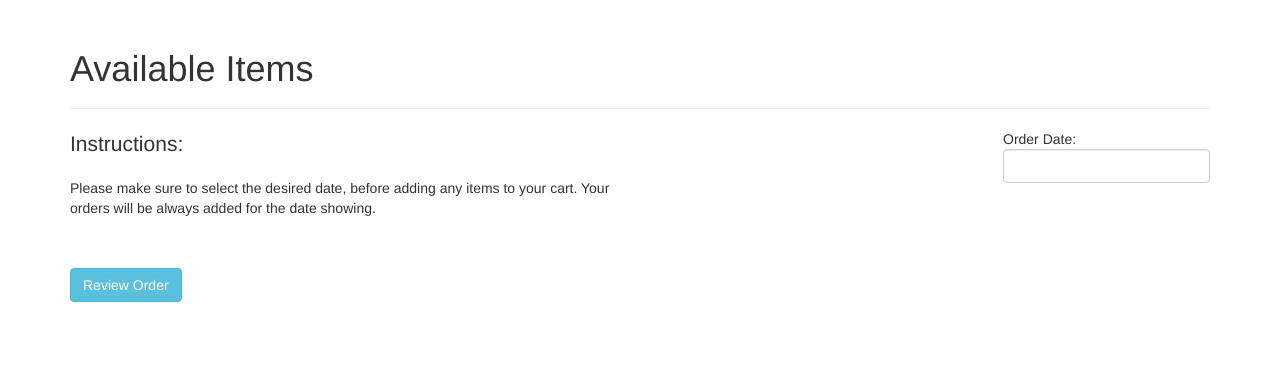
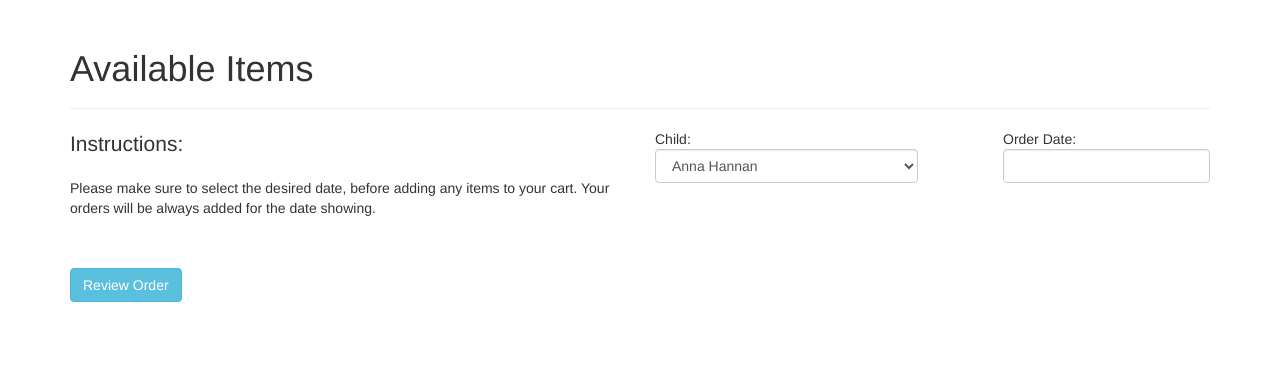
Before and after one commit to pykhan/ordermeal, a Django app: page /order in a window 1280 px wide. Shown: the part 51-433 px from the top of the page. Run offline with Django 3.2, Linux system fonts and the light colour scheme; the visitor is signed in with stand-in values (Sample User, id 1); data that the repository does not hold is empty; parts of the project's set-up code (start-up, migrations or seed data) failed here and were passed over; some libraries are stand-ins or nearby versions.

Commit message:
child info for order added.

```diff
--- a/web/api.py
+++ b/web/api.py
@@ -5,7 +5,7 @@ from django.contrib.auth.decorators import login_required
 from django.core import serializers
 from django.http import JsonResponse
 
-from web.models import (Category, Product)
+from web.models import (Category, Product, Child)
 
 
 API_CODES = {
@@ -57,6 +57,26 @@ def get_all_products(product_id=None):
     return products_json
 
 
+def get_all_children(parent):
+    child_list = []
+    children = Child.objects.filter(parent=parent)
+    if children:
+        for child in children:
+            child_list.append({
+                'id': child.id,
+                'first_name': child.first_name,
+                'last_name': child.last_name
+            },)
+    else:
+        # the entire else block should be removed
+        child_list.append({
+            'id': 0,
+            'first_name': 'Anna',
+            'last_name': 'Hannan'
+        },)
+    return child_list
+
+
 @login_required
 def get_products(request, product_id=None):
     api_resp = {
@@ -95,12 +115,14 @@ def get_categories(request, category_id=None):
 
 
 @login_required
-def add_to_cart(request, product_id, for_date):
+def add_to_cart(request, child_id, product_id, for_date):
     api_resp = {}
     cart = request.session.pop("cart", [])
+    print(cart)
 
     try:
         product = Product.objects.get(id=product_id)
+        child = Child.objects.get(id=child_id)
     except Exception as e:
         api_resp.update(status='failure', payloads=[API_CODES.get('E-103')])
         print("Error: update_cart: %s" % e)
@@ -108,7 +130,7 @@ def add_to_cart(request, product_id, for_date):
         is_match = False
         if len(cart) > 0:
             for item in cart:
-                if product.id == item["id"] and for_date == item["for_date"]:
+                if child.id == item["child_id"] and product.id == item["id"] and for_date == item["for_date"]:
                     item["quantity"] = item["quantity"] + 1
                     item["total"] = item["total"] + float(product.unit_price)
                     is_match = True
@@ -116,6 +138,8 @@ def add_to_cart(request, product_id, for_date):
             if not is_match:
                 cart.append({
                     'id': product.id,
+                    'child_id': child.id,
+                    'child_name': child.first_name,
                     'name': product.name,
                     'quantity': 1,
                     'total': float(product.unit_price),
@@ -124,6 +148,8 @@ def add_to_cart(request, product_id, for_date):
         else:
             cart.append({
                 'id': product.id,
+                'child_id': child.id,
+                'child_name': child.first_name,
                 'name': product.name,
                 'quantity': 1,
                 'total': float(product.unit_price),
--- a/web/static/web/app.js
+++ b/web/static/web/app.js
@@ -13,7 +13,7 @@ $('input[id="itemDate"]').daterangepicker({
 
 var addToCart = function(productId, clickedButtonId){
     $.ajax({
-        url: "/add-to-cart/" + productId + "/" + $("#itemDate").val(),
+        url: "/add-to-cart/" + $("#child").val() + "/" + productId + "/" + $("#itemDate").val(),
         method: "GET"
     }).done(function(response){
         response.payloads.forEach(function(data){
--- a/web/templates/web/products.html
+++ b/web/templates/web/products.html
@@ -9,7 +9,16 @@
             Your orders will be always added for the date showing.
         </p>
     </div>
-    <div class="col-xs-12 col-sm-6 col-md-6 col-lg-6">
+    <div class="col-xs-12 col-sm-6 col-md-3 col-lg-3">
+            <div class="form-group">
+                Child: <select id="child" class="form-control">
+                    {% for child in child_list %}
+                        <option value="{{child.id}}">{{child.first_name}} {{child.last_name}}</option>
+                    {% endfor %}
+                </select>
+            </div>
+    </div>
+    <div class="col-xs-12 col-sm-6 col-md-3 col-lg-3">
         <div class="pull-right">
             <div class="form-group">
                 Order Date: <input type="text" id="itemDate" value="" class="form-control" />
--- a/web/urls.py
+++ b/web/urls.py
@@ -20,15 +20,15 @@ urlpatterns = [
     ## login required - class views
     url(r'^order$', ProductView.as_view(), name='order'),
     url(r'^order-review$', OrderReviewView.as_view(), name='order-review'),
-    url(r'^remove-from-cart/(?P<product_id>(\w+))/(?P<for_date>(\d{4}-\d{1,2}-\d{1,2}))$',
+    url(r'^remove-from-cart/(?P<child_id>(\d+))/(?P<product_id>(\d+))/(?P<for_date>(\d{4}-\d{1,2}-\d{1,2}))$',
         RemoveFromCartView.as_view(), name='remove-from-cart'),
 
     ## login required - api calls
     url(r'^get-cart$', api.get_cart, name='api-cart'),
-    url(r'^add-to-cart/(?P<product_id>(\w+))/(?P<for_date>(\d{4}-\d{1,2}-\d{1,2}))$', api.add_to_cart, name='api-add-to-cart'),
-    url(r'^categories/(?P<category_id>\w+)$', api.get_categories, name='api-category'),
+    url(r'^add-to-cart/(?P<child_id>(\d+))/(?P<product_id>(\d+))/(?P<for_date>(\d{4}-\d{1,2}-\d{1,2}))$', api.add_to_cart, name='api-add-to-cart'),
+    url(r'^categories/(?P<category_id>\d+)$', api.get_categories, name='api-category'),
     url(r'^categories$', api.get_categories, name='api-categories'),
-    url(r'^products/(?P<product_id>\w+)$', api.get_products, name='api-product'),
+    url(r'^products/(?P<product_id>\d+)$', api.get_products, name='api-product'),
     url(r'^products$', api.get_products, name='api-products'),
 
     #url(r'^payment$', PaymentView.as_view(), name='payment')
--- a/web/views.py
+++ b/web/views.py
@@ -9,7 +9,7 @@ from django.http import HttpResponseRedirect, HttpResponse
 from django.contrib.auth.forms import AuthenticationForm
 #from paypal.standard.forms import PayPalPaymentsForm
 
-from web.api import get_all_products
+from web.api import (get_all_products, get_all_children)
 from web.forms import (DoctorForm, ChildForm,
                         UserForm, ParentProfileForm, LoginForm)
 from web.models import Product
@@ -178,6 +178,7 @@ class ProductView(LoginRequiredMixin, TemplateView):
         context = super(ProductView, self).get_context_data(**kwargs)
         context["page_header"] = "Available Items"
         context["product_list"] = get_all_products()
+        context["child_list"] = get_all_children(self.request.user)
         return context
 
 
@@ -188,7 +189,7 @@ class OrderReviewView(LoginRequiredMixin, TemplateView):
     def get_context_data(self, **kwargs):
         context = super(OrderReviewView, self).get_context_data(**kwargs)
         context["page_header"] = "Order Review"
-        context["products"] = self.request.session.get("cart", None)
+        context["cart"] = self.request.session.get("cart", None)
         context["min_date"] = None
         context["cart_total"] = self.cart_total
         return context
```
Also changed, not shown: web/templates/web/order-review.html (+13 -11 lines).
